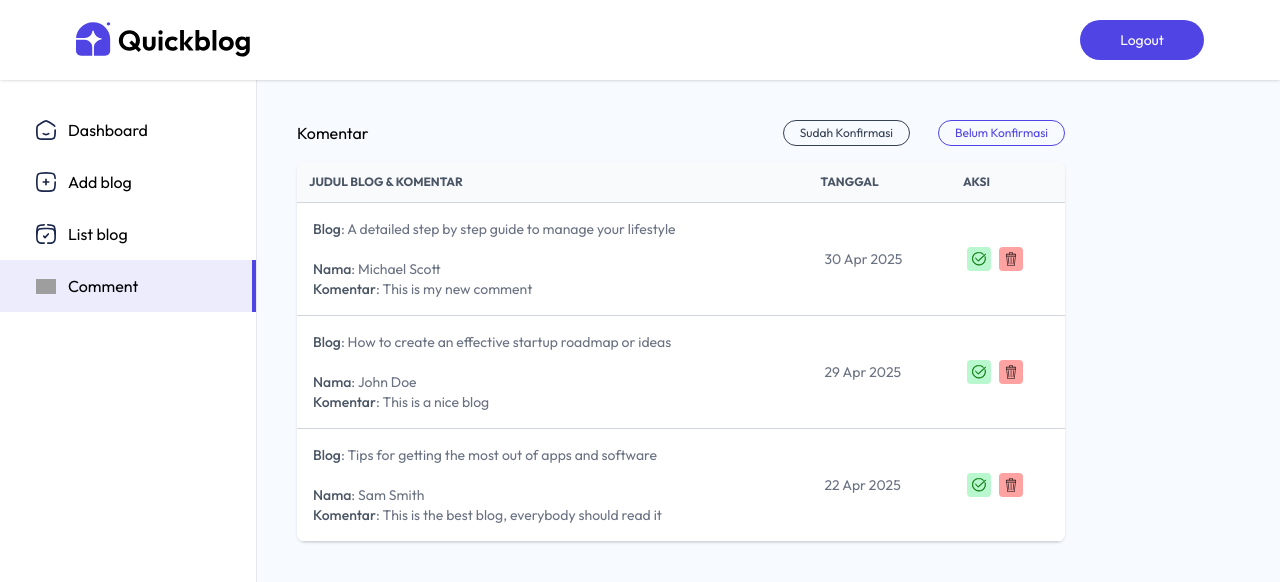
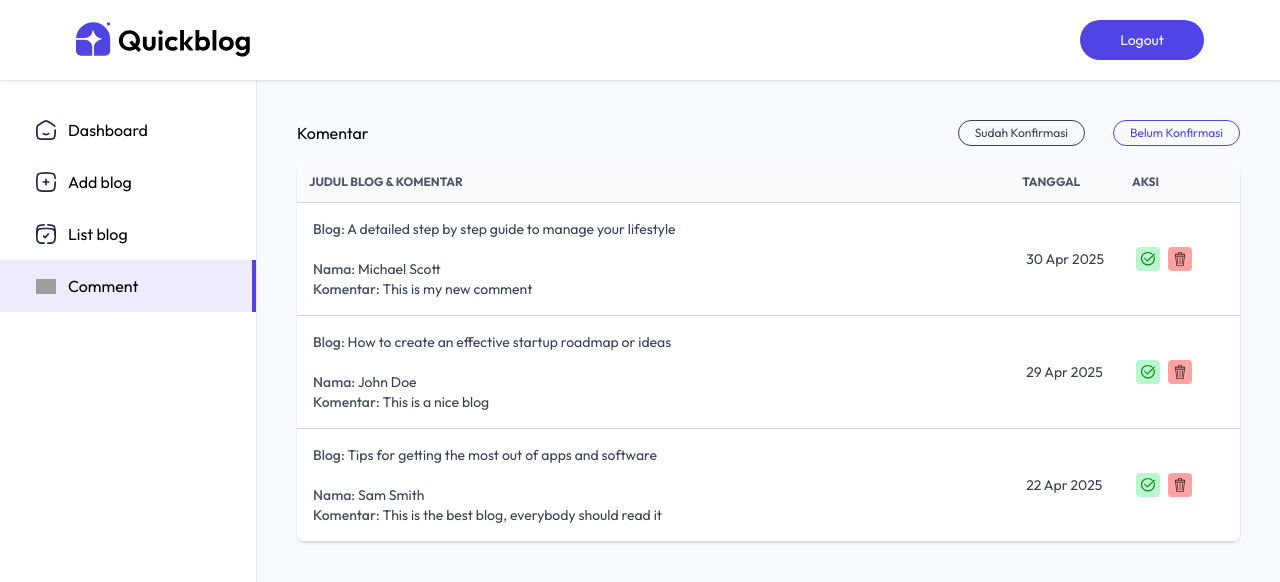
Before and after one commit to hajuenter/blog_app, a React (Vite) app in the folder client/: page /admin/comment in a window 1280 px wide. Shown: the top 582 px of the page. Built offline with nearby package versions, Linux system fonts and the light colour scheme; grey boxes are pictures that could not be loaded; a web font is replaced by a local one.

Commit message:
fixed layout comment in admin page

```diff
--- a/client/src/pages/admin/Comment.jsx
+++ b/client/src/pages/admin/Comment.jsx
@@ -16,7 +16,7 @@ const Comment = () => {
 
   return (
     <div className="w-full h-full overflow-y-auto p-4 md:p-10 bg-blue-50/50 pb-4">
-      <div className="flex flex-col md:flex-row md:justify-between md:items-center max-w-3xl mb-4 gap-2">
+      <div className="flex flex-col md:flex-row md:justify-between md:items-center mb-4 gap-2">
         <h1>Komentar</h1>
 
         <div className="flex gap-1 md:gap-3 lg:gap-4 xl:gap-7">
@@ -42,17 +42,33 @@ const Comment = () => {
         </div>
       </div>
 
-      <div className="relative mt-4 max-w-3xl overflow-x-auto bg-white shadow rounded-lg scrollbar-hide">
-        <table className="w-full text-sm text-gray-500">
-          <thead className="text-xs text-gray-600 text-left uppercase bg-gray-50">
+      <div className="w-full mt-4 mb-3 bg-white rounded-lg shadow overflow-hidden max-w-full">
+        <div className="overflow-x-auto">
+          <table
+            className="w-full text-sm text-gray-700"
+            style={{ minWidth: "500px" }}
+          >
+            <thead className="text-xs text-gray-600 uppercase bg-gray-50">
               <tr>
-              <th scope="col" className="px-3 py-3">
+                <th
+                  scope="col"
+                  className="px-3 py-3 text-left"
+                  style={{ minWidth: "250px" }}
+                >
                   Judul Blog & Komentar
                 </th>
-              <th scope="col" className="px-3 py-3">
+                <th
+                  scope="col"
+                  className="px-3 py-3 text-left"
+                  style={{ width: "100px" }}
+                >
                   Tanggal
                 </th>
-              <th scope="col" className="px-3 py-3">
+                <th
+                  scope="col"
+                  className="px-3 py-3 text-left"
+                  style={{ width: "120px" }}
+                >
                   Aksi
                 </th>
               </tr>
@@ -76,6 +92,7 @@ const Comment = () => {
           </table>
         </div>
       </div>
+    </div>
   );
 };
 
```
Lines whose indentation alone changed are shown as unchanged.
